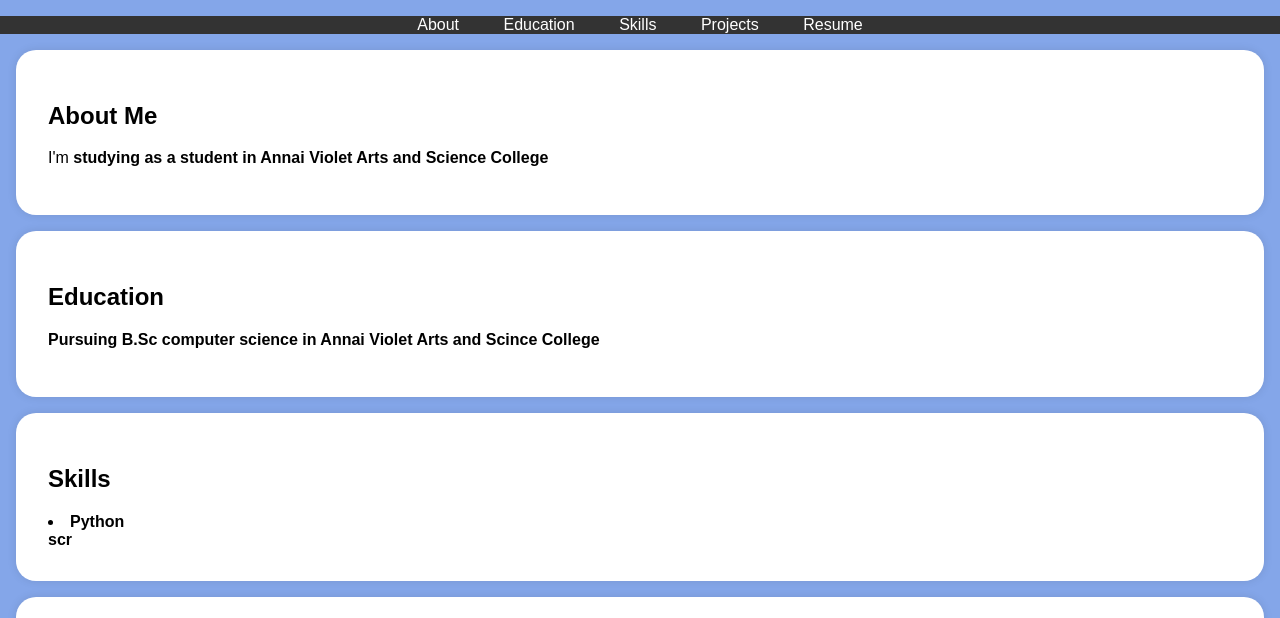
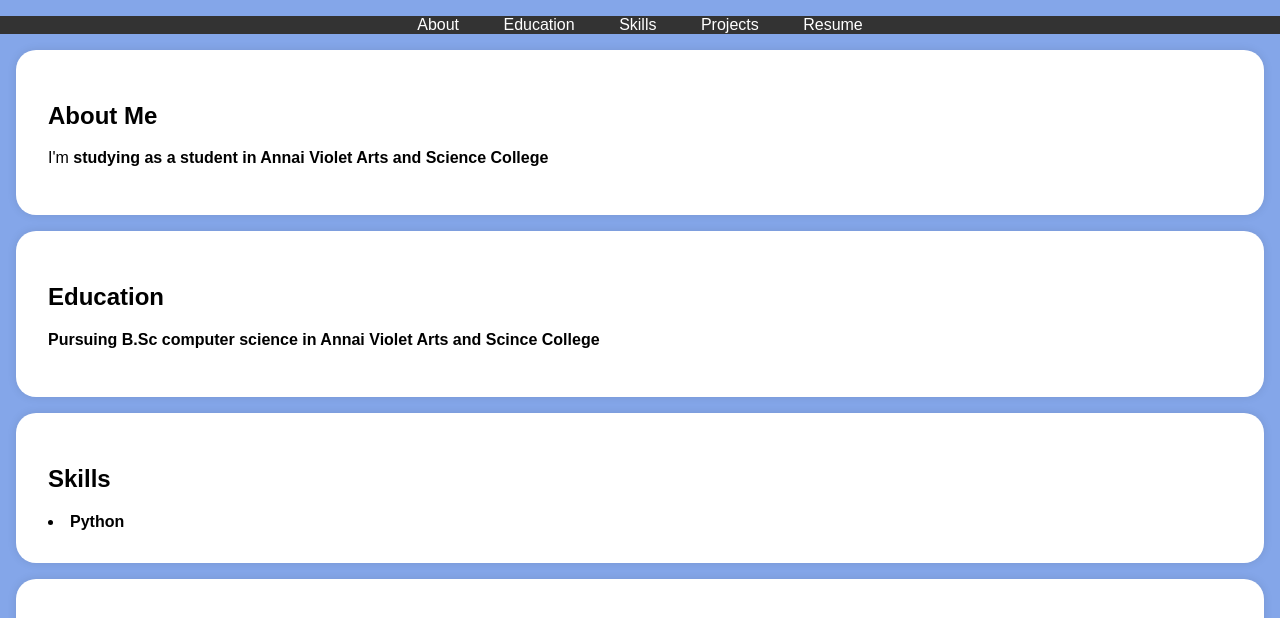
Before and after one commit to sanjainaanmudhalvan/Sanjai, a plain HTML site: page index.html in a window 1280 px wide. Shown: the part 197-815 px from the top of the page. Drawn offline with Linux system fonts and the light colour scheme.

Commit message:
Update index.html

```diff
--- a/index.html
+++ b/index.html
@@ -133,7 +133,7 @@
             <h2>Skills</h2>
             <ul></ul>
             <li>Python</li>
-    scr  </ul>
+      </ul>
         </div>
     </section>
 
```
